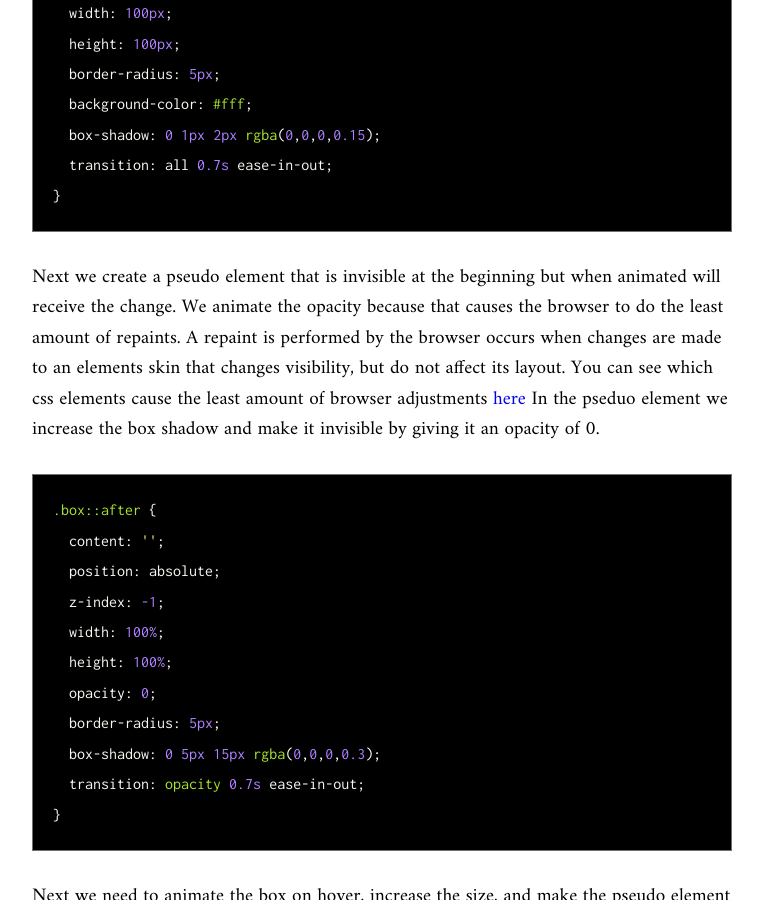
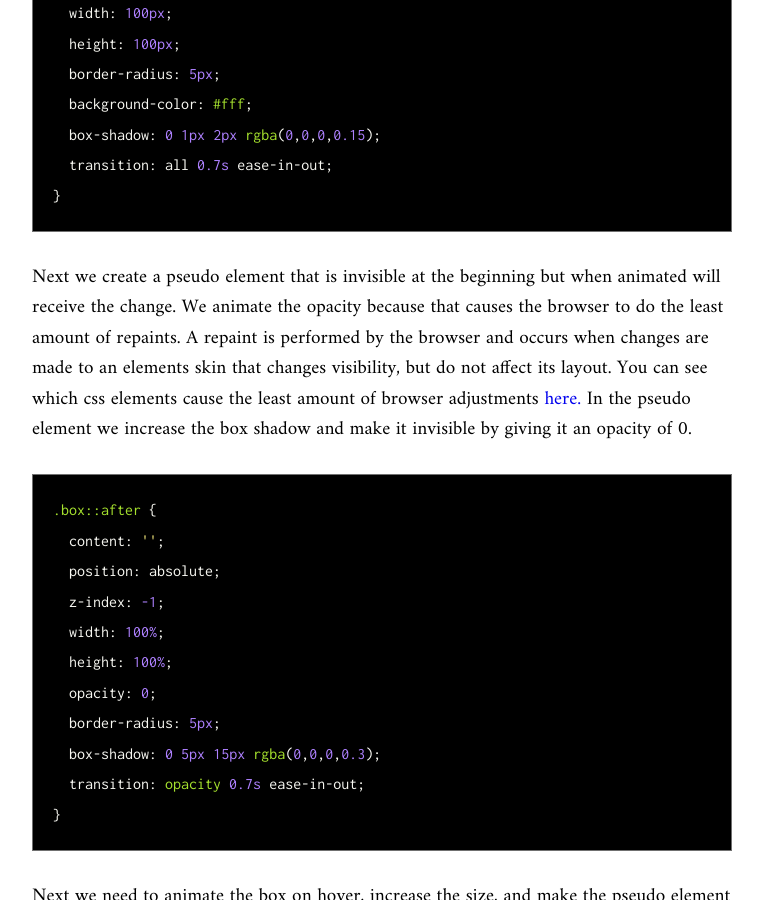
Before and after one commit to dev-diaries/web, a Jekyll site: the page built from _social-posts/box-shadow-animation.md, in a window 1280 px wide and 900 px high, scrolled down 1249 px. Shown: the whole window, without its empty margins (258-1021 px from the left). Built offline with Jekyll 4.4.1, drawn with Linux system fonts in a browser that asks for light colours.

Commit message:
fix grammar issues

```diff
--- a/_social-posts/box-shadow-animation.md
+++ b/_social-posts/box-shadow-animation.md
@@ -94,9 +94,9 @@ and 2px blur-radius, with a color of gray or rgba(0,0,0,0.15).
 Next we create a pseudo element that is invisible at the beginning but when
 animated will receive the change. We animate the opacity because that causes
 the browser to do the least amount of repaints. A repaint is performed by the browser
-occurs when changes are made to an elements skin that changes visibility, but do not affect its layout.
-You can see which css elements cause the least amount of browser adjustments <a href="https://csstriggers.com/" target="_blank">here</a>
-In the pseduo element we increase the box shadow and make it invisible by
+and occurs when changes are made to an elements skin that changes visibility, but do not affect its layout.
+You can see which css elements cause the least amount of browser adjustments <a href="https://csstriggers.com/" target="_blank">here.</a>
+In the pseudo element we increase the box shadow and make it invisible by
 giving it an opacity of 0.
 
 {% highlight css %}
```
